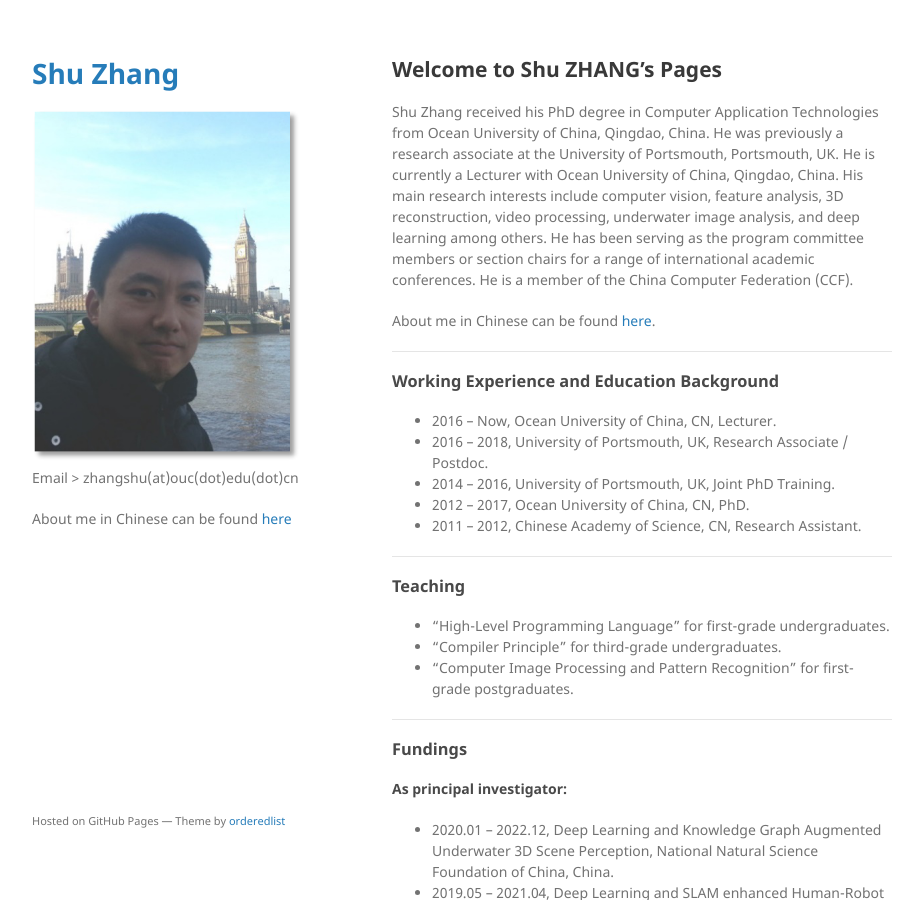
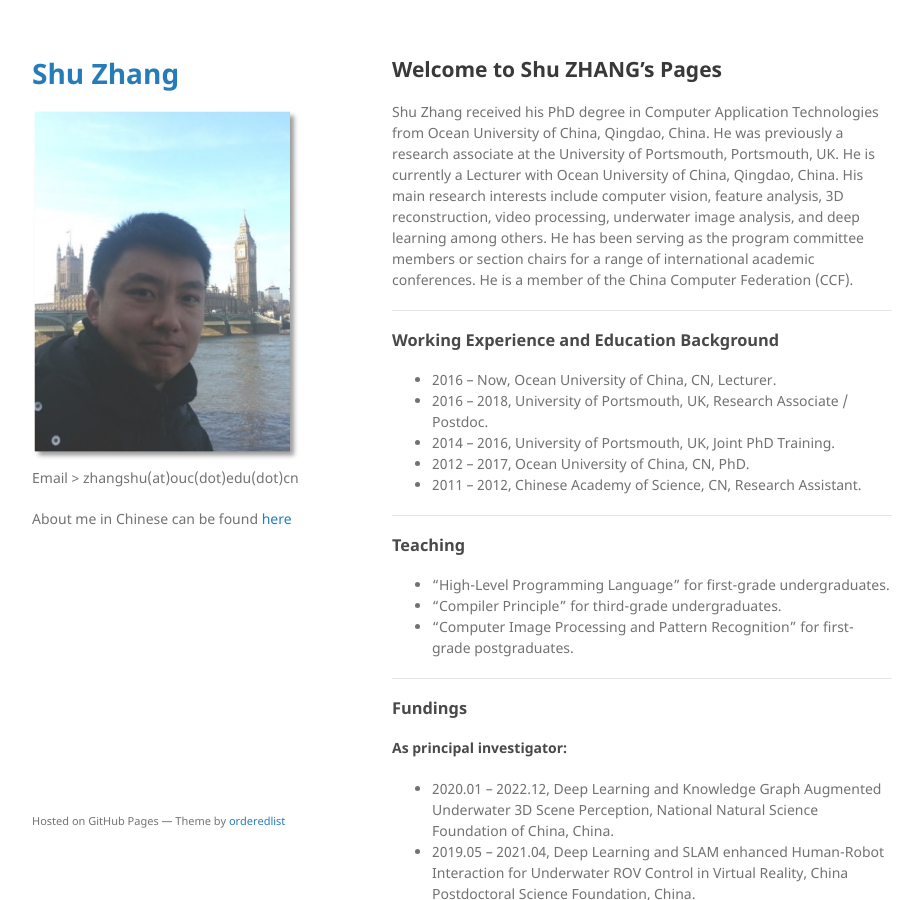
Before and after one commit to jackyspeed/aboutzhangshu, a Jekyll site: the page built from index.md, in a window 1280 px wide and 900 px high. Shown: the whole window, without its empty margins (178-1101 px from the left). Built offline with Jekyll 4.4.1, drawn with Linux system fonts in a browser that asks for light colours; our own code applies the rules of GitHub Pages for plain Markdown files.

Commit message:
Update index.md

```diff
--- a/index.md
+++ b/index.md
@@ -7,7 +7,7 @@ layout: default
 
 Shu Zhang received his PhD degree in Computer Application Technologies from Ocean University of China, Qingdao, China. He was previously a research associate at the University of Portsmouth, Portsmouth, UK. He is currently a Lecturer with Ocean University of China, Qingdao, China. His main research interests include computer vision, feature analysis, 3D reconstruction, video processing, underwater image analysis, and deep learning among others. He has been serving as the program committee members or section chairs for a range of international academic conferences. He is a member of the China Computer Federation (CCF).
 
-About me in Chinese can be found [here](http://it.ouc.edu.cn/2019/0527/c16104a248647/page.htm).
+<!--About me in Chinese can be found [here](http://it.ouc.edu.cn/2019/0527/c16104a248647/page.htm).-->
 
 ---
 
```
